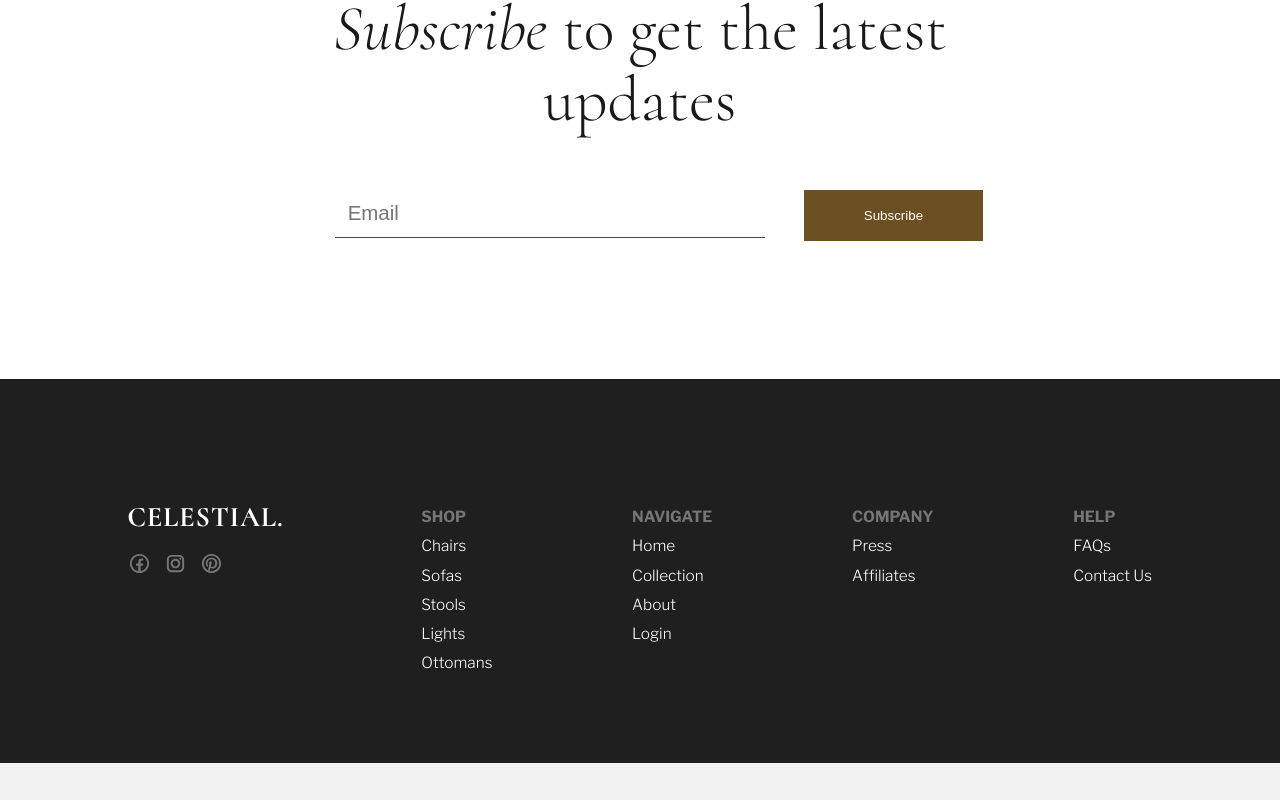
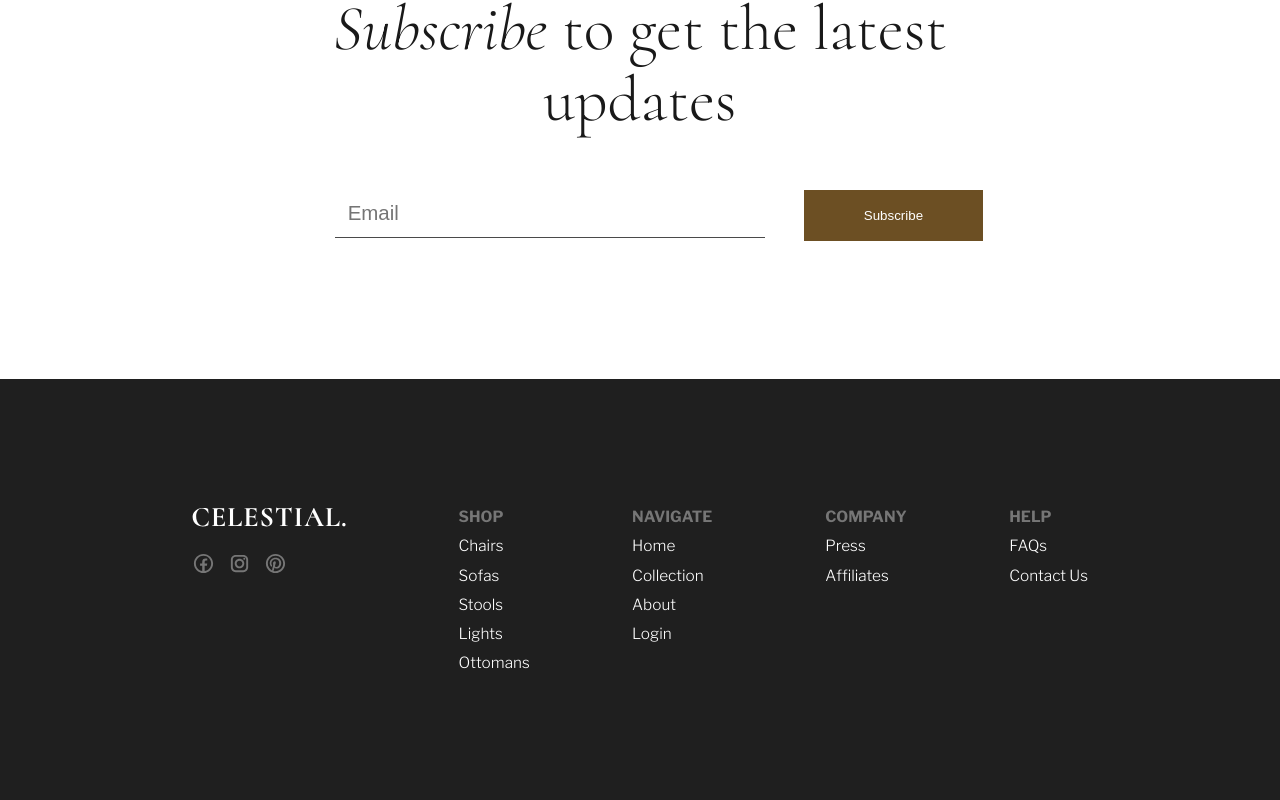
Before and after one commit to anagkazou/Celestial-app, a React (Create React App) app: page / in a window 1280 px wide. Shown: the part 4432-5232 px from the top of the page. Before the commit the page ends 5195 px from the top, so only its background shows below. Built offline with nearby package versions, Linux system fonts and the light colour scheme; no server answers.

Commit message:
implement responsiveness on homepage sections

```diff
--- a/src/components/footer/footer.component.jsx
+++ b/src/components/footer/footer.component.jsx
@@ -9,6 +9,8 @@ import {Link} from 'react-router-dom';
 
 const Footer = () => (
     <footer className="footer">
+               <div className="footer__col">
+
         <div className="footer__group">
         <img src={logo} alt="logo" className="footer__logo"/>
         <div className="footer__socials">
@@ -17,6 +19,9 @@ const Footer = () => (
                     <a href="/#" className="footer__socials--link"><img src={Pinterest} alt="facebook" className= "footer__socials--img"/></a>
                     </div>
         </div>
+        </div>
+
+        <div className="footer__col">
         <div className="footer__group align-right">
             <Link className="footer__group--title">shop</Link>
             <Link className="footer__group--link">Chairs</Link>
@@ -32,7 +37,10 @@ const Footer = () => (
             <Link className="footer__group--link">About</Link>
             <Link className="footer__group--link">Login</Link>
        </div>
-       <div className="footer__group align-right">
+       </div>
+
+       <div className="footer__col">
+           <div className="footer__group align-right">
             <Link className="footer__group--title">Company</Link>
             <Link className="footer__group--link">Press</Link>
             <Link className="footer__group--link">Affiliates</Link>
@@ -42,6 +50,8 @@ const Footer = () => (
             <Link className="footer__group--link">FAQs</Link>
             <Link className="footer__group--link">Contact us</Link>
        </div>
+       </div>
+
     </footer>
 )
 
--- a/src/components/footer/footer.styles.scss
+++ b/src/components/footer/footer.styles.scss
@@ -5,27 +5,61 @@
 .footer{
     background-color: $color-black;
     color: white;
-    height: 30vw;
-    padding: 5% 10%;
+   // height: 30vw;
+    padding: 10vw 15%;
     display: flex;
     flex-direction: row;
-    padding-top: 10vw;
+    flex-wrap: wrap;
     //justify-content: center;
 
+    @include respond (phone){
+        flex-direction: column;
+     }
     &__logo{
         width: 12vw;
+        @include respond (phone){
+            width: 26vw;
+        }
     }
+    &__col{
+        display: flex;
+        flex-direction: row;
 
+        &:not(:last-child){
+            margin-right: 4vw;
+            @include respond (phone){
+                margin: 0 auto;
+            }
+
+        }
+
+        &:not(:first-child){
+            margin-left: auto;
+            @include respond (phone){
+                margin: 0 auto;
+            }
+        }
+
+        @include respond (phone){
+            margin: 0 auto;
+        }
+
+    }
     &__group{
         display: flex;
         flex-direction: column;
         &:not(:last-child){
-            margin-right: 4vw;
+            margin-right: 8vw;
         }
             &--title, &--link{
-                font-size: 1.2vw;
+                font-size: $font-size-small;
                 &:not(:last-child){
                     margin-bottom: .8vw;
+                }
+
+                @include respond (phone){
+                    width: 5vw;
+                    font-size: $font-size-small-mobile;
                 }
             }
         &--title{
@@ -57,6 +91,9 @@
         &--img{
             width: 1.8vw;
             height: auto;
+            @include respond (phone){
+                width: 4vw;
+            }
         }
     }
 
--- a/src/pages/homepage.scss
+++ b/src/pages/homepage.scss
@@ -32,7 +32,7 @@
     &--text {
       width: 16vw;
       @include respond(phone){
-        width: 66vw;
+        width: unset;
         margin-top: 16vw;
         margin-right: auto;
       }
@@ -51,6 +51,7 @@
       line-height: 1.6em;
       margin-top: 3vw;
       @include respond(phone){
+          margin-top: 8vw;
         font-size: $font-size-small-mobile;
       }
     }
@@ -107,24 +108,12 @@
   overflow: hidden;
   margin-bottom: 10vw;
   margin-top: -16vw;
-    // @include respond(tab-land){
-    //   height: 50vw;
-    // }
-    // @include respond(phone){
-    //   height: 60vw;
-    // }
+
   .video__img{
     width: 100vw;
     object-fit: cover;
-   // top: -20em;
      height: auto;
-   // position: absolute;
-    // @include respond(tab-land){
-    //   top: -14vw;
-    // }
-    // @include respond(phone){
-    //   top: -2vw;
-    // }
+
   }
 
 
@@ -163,13 +152,13 @@
     padding: 0 15%;
 
     @include respond(phone){
-      flex-direction: column-reverse;
+      flex-direction: column;
     }
     &--text {
       width: 16vw;
       margin-left: auto;
       @include respond(phone){
-        width: 66vw;
+        width: unset;
         margin-top: 16vw;
         margin-right: auto;
       }
@@ -179,8 +168,9 @@
       margin-bottom: 2vw;
       @include respond(phone){
         font-size: 2.8vw;
-        margin-bottom: 4vw;
       }
+
+
     }
     .paragraph {
       color: $color-secondary;
@@ -189,6 +179,7 @@
      // width: 20vw;
       margin-top: 3vw;
       @include respond(phone){
+        margin-top: 8vw;
         font-size: $font-size-small-mobile;
       }
     }
@@ -255,6 +246,10 @@
       &::after{
         all:unset;
       }
+
+      @include respond(phone){
+        width: unset;
+      }
     }
   }
 form{
@@ -264,6 +259,13 @@ form{
     width: 40%;
     margin: 3vw;
     font-size: 1.6vw;
+    @include respond(phone){
+      width: 80%;
+      margin: 6vw auto;
+      display: block;
+      font-size: $font-size-small-mobile;
+
+    }
   }
   button{
     border: none;
@@ -271,5 +273,9 @@ form{
     color: white;
     width: 14vw;
     height: 4vw;
+    @include respond(phone){
+      width: 26vw;
+      height: 8vw;
+    }
   }
 }
--- a/src/scss/typography.styles.scss
+++ b/src/scss/typography.styles.scss
@@ -39,7 +39,7 @@ h1 {
     font-weight: 200;
     position: relative;
     @include respond(phone){
-      font-size: 14vw;
+      font-size: $font-size-large-mobile;
     }
     &::after {
       content: " ";
@@ -52,7 +52,9 @@ h1 {
 
       @include respond(phone){
         width: 18vw;
-      }
+        bottom: -4vw;
+        }
+
     }
     span {
       font-style: italic;
@@ -68,6 +70,6 @@ h1 {
   font-family: "Cormorant", serif;
 
   @include respond (phone){
-    font-size: $font-size-large-mobile;
+    font-size: 14vw;
   }
 }
--- a/src/scss/variables.styles.scss
+++ b/src/scss/variables.styles.scss
@@ -16,11 +16,11 @@ $font-size-button: 1vw;
 $font-size-button-mobile: 4vw;
 
 $font-size-small: 1.2vw;
-$font-size-small-mobile: 4.6vw;
+$font-size-small-mobile: 4.2vw;
 
 $font-size-medium: 1.8vw;
 $font-size-medium-mobile: 4.8vw;
 
 
 $font-size-large: 4.6vw;
-$font-size-large-mobile: 14vw;
+$font-size-large-mobile: 10vw;
```
